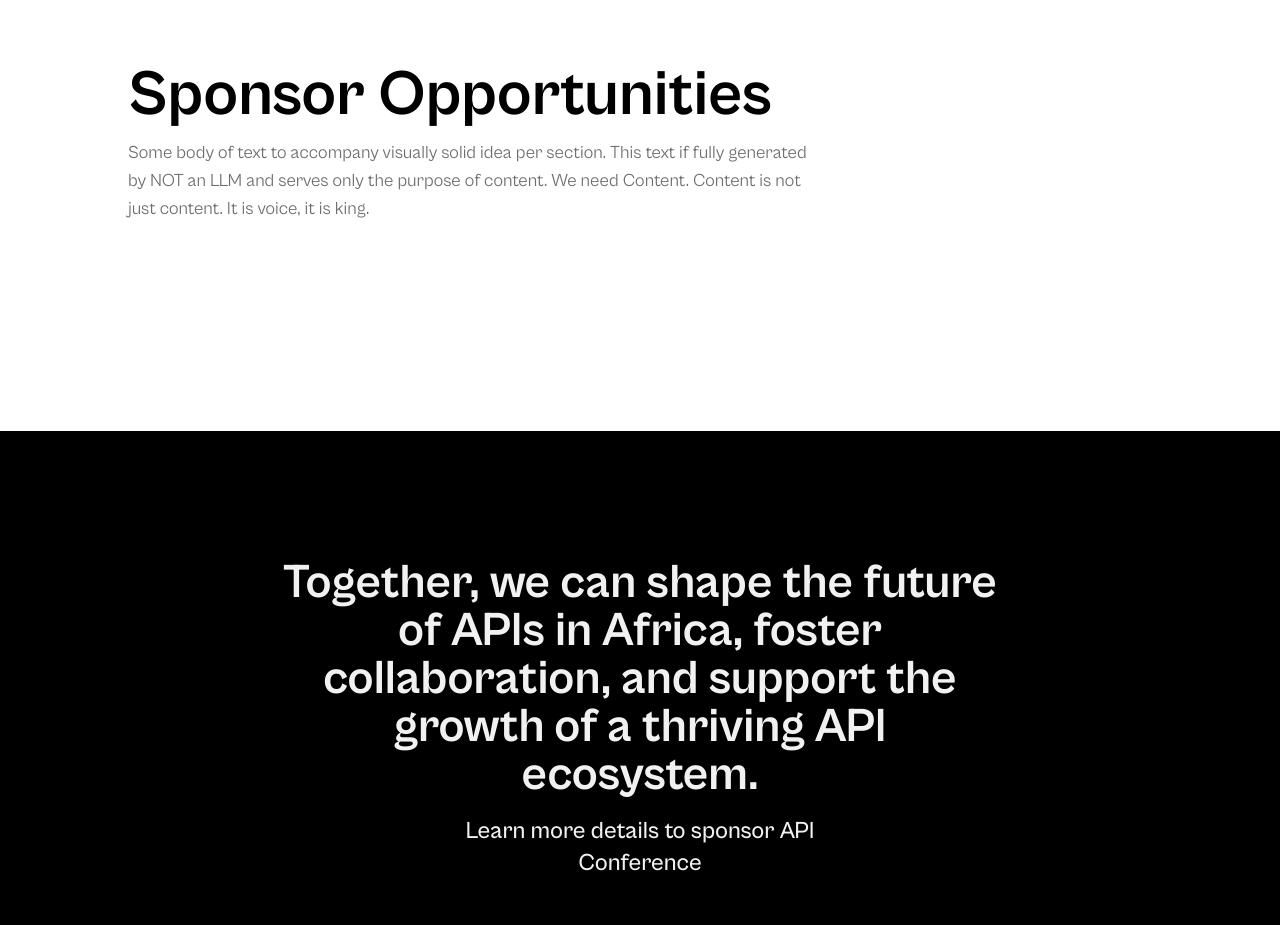
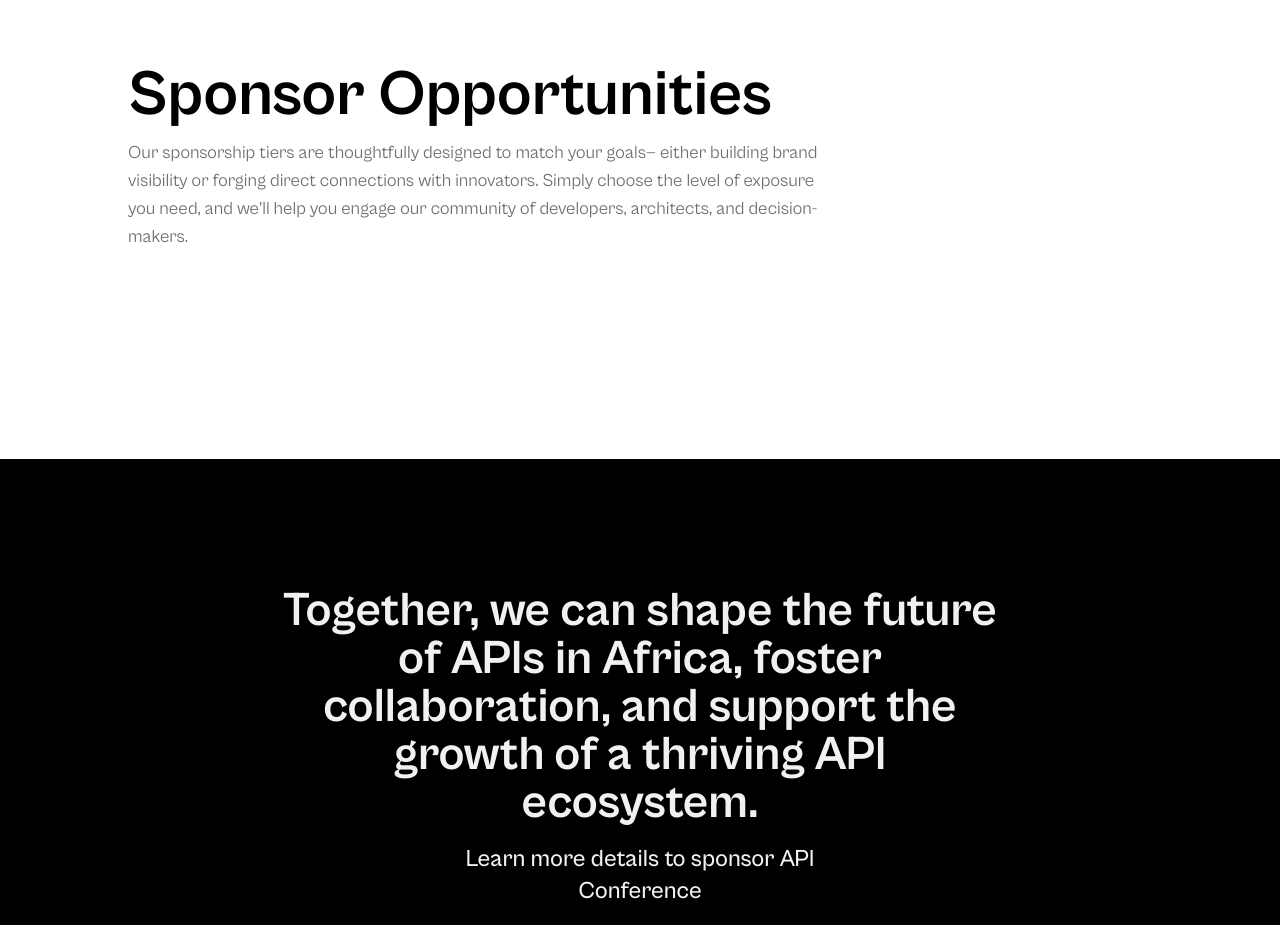
Before and after one commit to apiconf/landing-page, a React (Vite) app: page /sponsors in a window 1280 px wide. Shown: the part 10680-11605 px from the top of the page. Built offline with nearby package versions, Linux system fonts and the light colour scheme.

Commit message:
feat: update sponsor opportunities description copy

```diff
--- a/src/pages/sponsors/sponsor-opportunities.tsx
+++ b/src/pages/sponsors/sponsor-opportunities.tsx
@@ -6,9 +6,10 @@ export default function SponsorOpportunities() {
           Sponsor Opportunities
         </h2>
         <p className="max-w-[43.75rem] text-lg text-[#6E6E6E]">
-          Some body of text to accompany visually solid idea per section. This text if fully
-          generated by NOT an LLM and serves only the purpose of content. We need Content. Content
-          is not just content. It is voice, it is king.
+          Our sponsorship tiers are thoughtfully designed to match your goals— either building brand
+          visibility or forging direct connections with innovators. Simply choose the level of
+          exposure you need, and we’ll help you engage our community of developers, architects, and
+          decision-makers.
         </p>
       </section>
       <div className="w-full bg-[#000] px-6 py-16 md:py-32">
```
